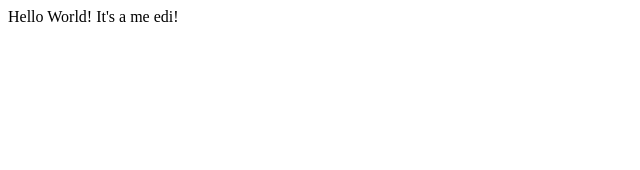
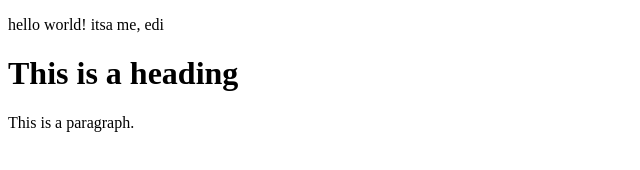
Before and after one commit to 3dm8nd/edelete, a website: page index.html in a window 1280 px wide. Shown: the whole page, without its empty margins (0-640 px from the left). Drawn offline with Linux system fonts and the light colour scheme.

Commit message:
somenew stuff in index

```diff
--- a/index.html
+++ b/index.html
@@ -1 +1,10 @@
-<body>Hello World! It's a me edi!</body>
+<!DOCTYPE html>
+<html>
+<title>HTML Tutorial</title>
+<body>
+<p>hello world! itsa me, edi
+<h1>This is a heading</h1>
+<p>This is a paragraph.</p>
+
+</body>
+</html>
```
